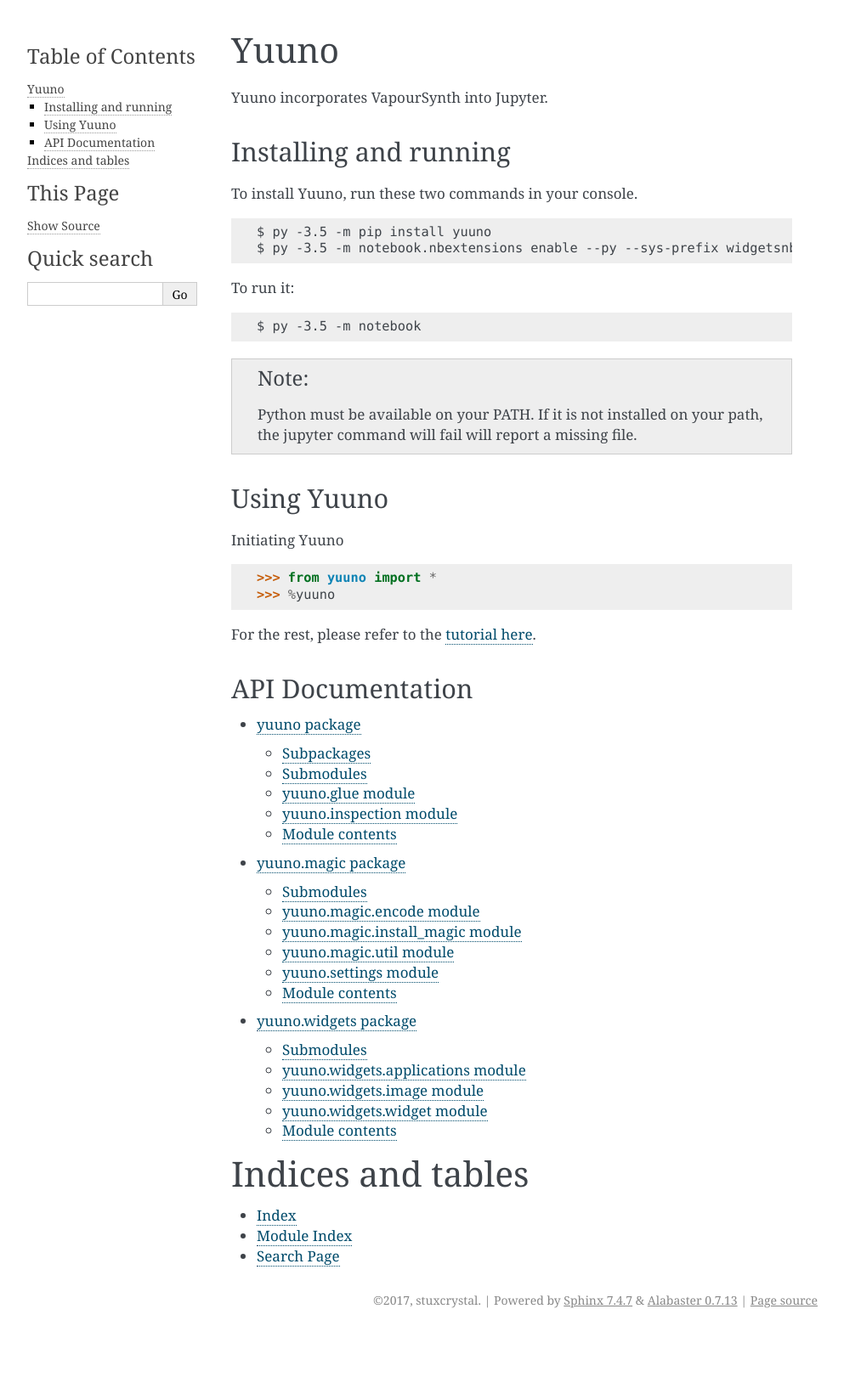
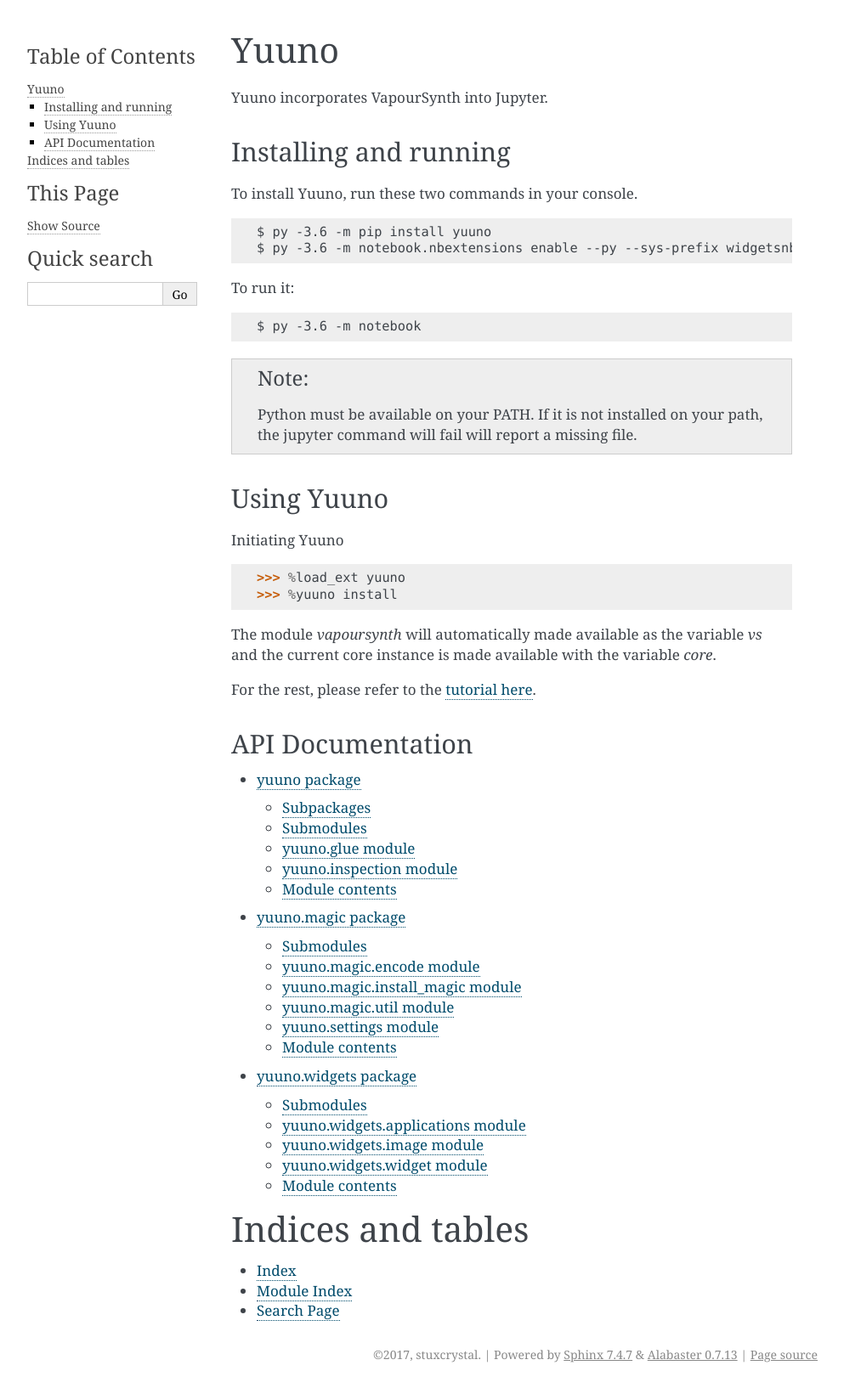
Before and after one commit to Irrational-Encoding-Wizardry/yuuno, a Sphinx documentation site: the page built from docs/source/index.rst, in a window 1280 px wide. Shown: the whole page at 85% size, without its empty margins (148-1141 px from the left). Built offline with Sphinx 7.4.7, drawn with Linux system fonts in a browser that asks for light colours; before the commit the page ends 1570 px from its top, so only the background shows below that.

Commit message:
Completing the index.txt

```diff
--- a/docs/source/index.rst
+++ b/docs/source/index.rst
@@ -16,14 +16,14 @@
 
 .. code:: batch
 
-   $ py -3.5 -m pip install yuuno
-   $ py -3.5 -m notebook.nbextensions enable --py --sys-prefix widgetsnbextension
+   $ py -3.6 -m pip install yuuno
+   $ py -3.6 -m notebook.nbextensions enable --py --sys-prefix widgetsnbextension
 
 To run it:
 
 .. code:: batch
 
-   $ py -3.5 -m notebook
+   $ py -3.6 -m notebook
 
 .. note::
 
@@ -37,8 +37,11 @@
 
 .. code:: python
 
-   >>> from yuuno import *
-   >>> %yuuno
+   >>> %load_ext yuuno
+   >>> %yuuno install
+
+The module `vapoursynth` will automatically made available as the variable `vs` and the current core instance is
+made available with the variable `core`.
 
 For the rest, please refer to the `tutorial here <https://yuuno.encode.moe/tutorial.html>`_.
 
```
